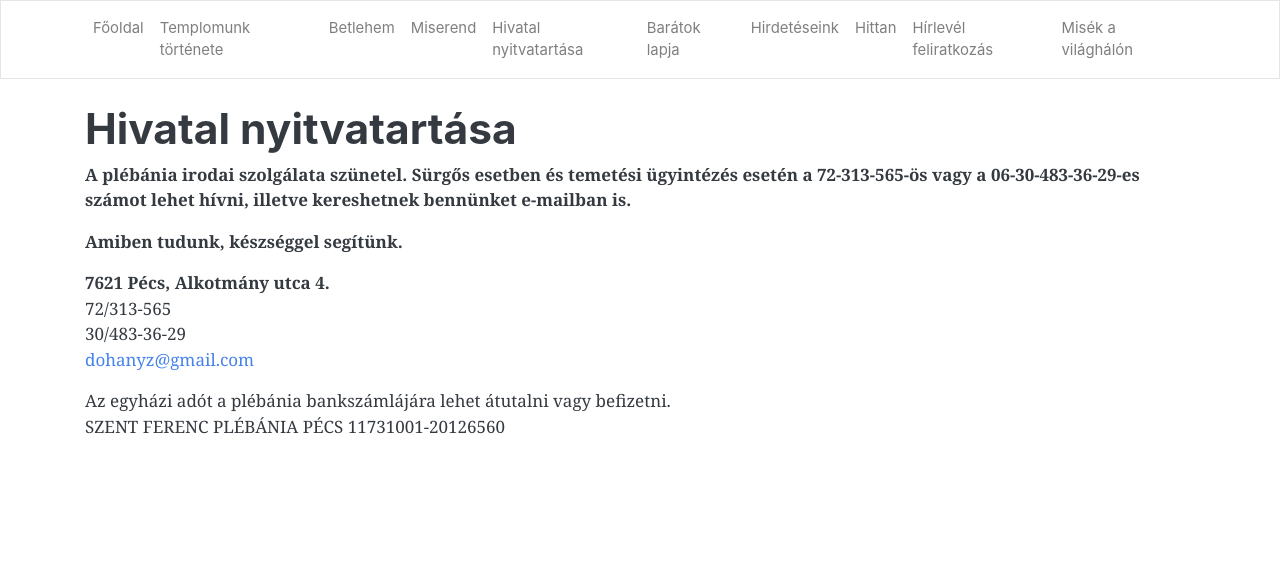
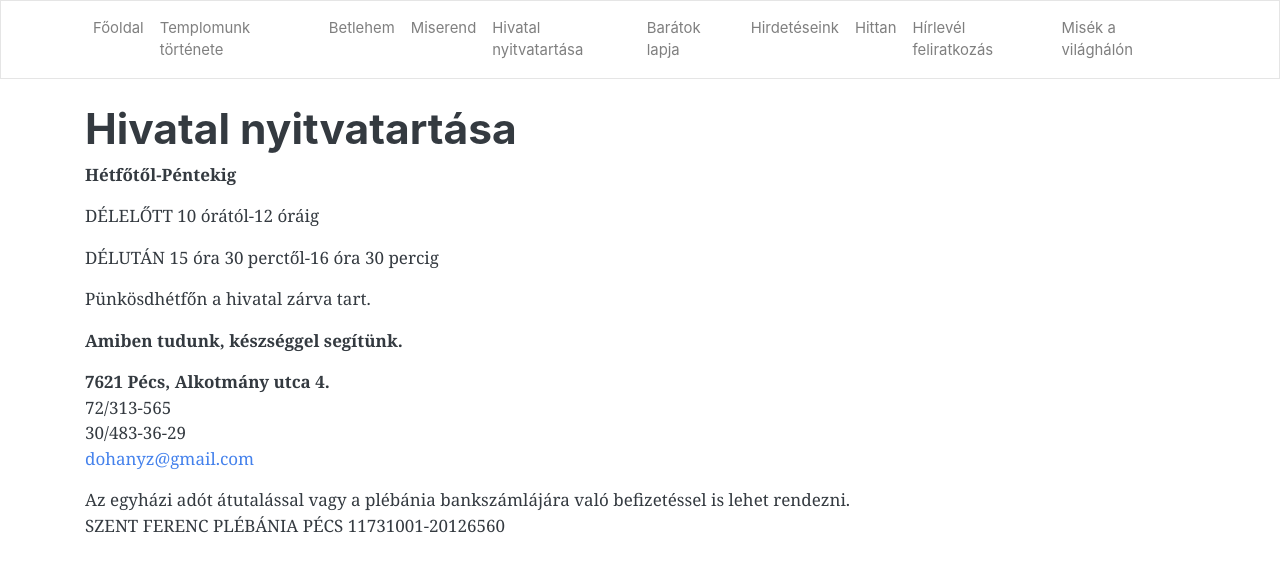
Before and after one commit to pecsi-ferences/pecsi-ferences.github.io, a Jekyll site: the page built from nyitvatartas.md, in a window 1280 px wide. Shown: the top 572 px of the page. Built offline with Jekyll 4.4.1, drawn with Linux system fonts in a browser that asks for light colours; nearby versions of some CDN libraries.

Commit message:
Update from Forestry.io Zoltán Dohány updated nyitvatartas.md

```diff
--- a/nyitvatartas.md
+++ b/nyitvatartas.md
@@ -1,11 +1,17 @@
 ---
 layout: default
 title: Hivatal nyitvatartása
+
 ---
 # Hivatal nyitvatartása
 
-**A plébánia irodai szolgálata szünetel. Sürgős esetben és temetési ügyintézés esetén a 72-313-565-ös vagy a
-  06-30-483-36-29-es számot lehet hívni, illetve kereshetnek bennünket e-mailban is.**
+**Hétfőtől-Péntekig**
+
+DÉLELŐTT 10 órától-12 óráig
+
+DÉLUTÁN 15 óra 30 perctől-16 óra 30 percig
+
+Pünkösdhétfőn a hivatal zárva tart.
 
 **Amiben tudunk, készséggel segítünk.**
 
@@ -14,5 +20,4 @@ title: Hivatal nyitvatartása
 30/483-36-29<br>
 <a href="mailto:dohanyz@gmail.com">dohanyz@gmail.com</a>
 
-Az egyházi adót a plébánia bankszámlájára lehet átutalni vagy befizetni.<br>
-SZENT FERENC PLÉBÁNIA PÉCS 11731001-20126560
+Az egyházi adót átutalással vagy a plébánia bankszámlájára való befizetéssel is lehet rendezni.<br> SZENT FERENC PLÉBÁNIA PÉCS 11731001-20126560
```
